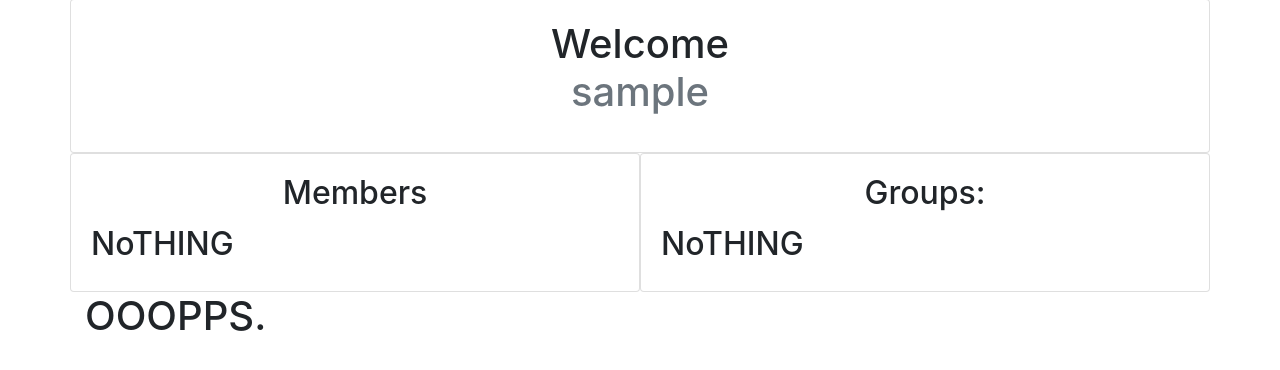
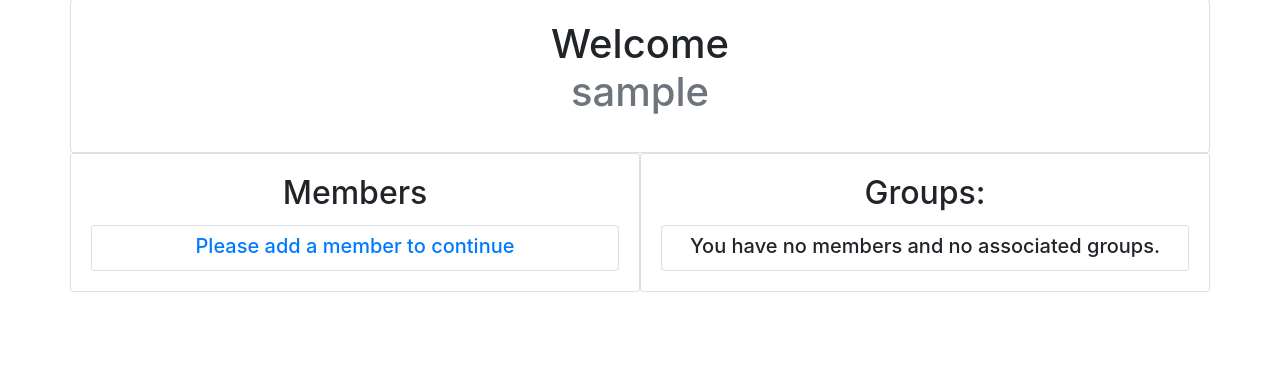
Before and after one commit to levelUpJosh/groupmanager, a Django app: page /app/ in a window 1280 px wide. Shown: the part 136-506 px from the top of the page. Run offline with Django 3.2, Linux system fonts and the light colour scheme; the visitor is signed in with stand-in values (Sample User, id 1); some libraries are stand-ins or nearby versions.

Commit message:
See below
FIxed urls by adding a /
Removed OOPPS text
Added JoinCode link to home page for unassigned members
Added relevant error for accounts that display no members.

```diff
--- a/groupsapp/templates/groupsapp/index.html
+++ b/groupsapp/templates/groupsapp/index.html
@@ -20,7 +20,9 @@
                     </ul>
                 </div>
                 {% empty %}
-                <h2>NoTHING</h2>
+                <div class="card col-12">
+                    <h5 class="card-title text-center mt-2"><a href="{% url 'addmember'%}">Please add a member to continue</a></h5>
+                </div>
                 {% endfor %}
             </div>
         </div>
@@ -36,6 +38,7 @@
                         <h5 class="card-title"><a href="{% url 'group' group.0.id %}">{{ group.0 }}</a></h5>
                         {%else%}
                         <h6 class="card-title">{{ group.0 }}</h6>
+                        <a class="card-title" href="{% url 'joingroup'%}">Use a join code to join a group</a>
                         {%endif%}
                         {% for member in group.1%}
                         <li class="list-group-item">{{member}}</li>
@@ -43,11 +46,12 @@
                     </ul>
                 </div>
                 {% empty %}
-                <h2>NoTHING</h2>
+                <div class="card col-12">
+                    <h5 class="card-title text-center mt-2">You have no members and no associated groups.</h5>
+                </div>
                 {% endfor %}
             </div>
         </div>
     </div>
 </div>
-<h1>OOOPPS.</h1>
 {% endblock %}
--- a/groupsapp/urls.py
+++ b/groupsapp/urls.py
@@ -8,7 +8,7 @@ urlpatterns = [
     path('addmember/', views.add_member, name="addmember"),
     path('addgroup/', views.add_group, name="addgroup"),
     path('joingroup/', views.join_group, name="joingroup"),
-    path('member/<int:member_id>', views.memberprofile, name="member"),
-    path('group/<int:id>', views.groupprofile, name="group"),
+    path('member/<int:member_id>/', views.memberprofile, name="member"),
+    path('group/<int:id>/', views.groupprofile, name="group"),
 
 ]
```
